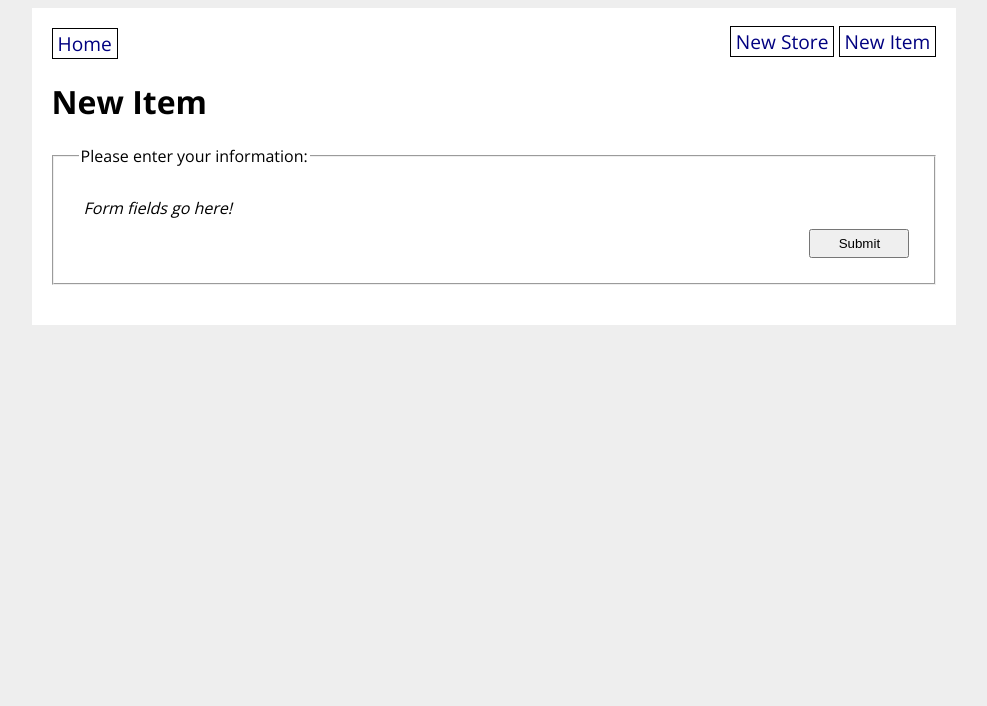
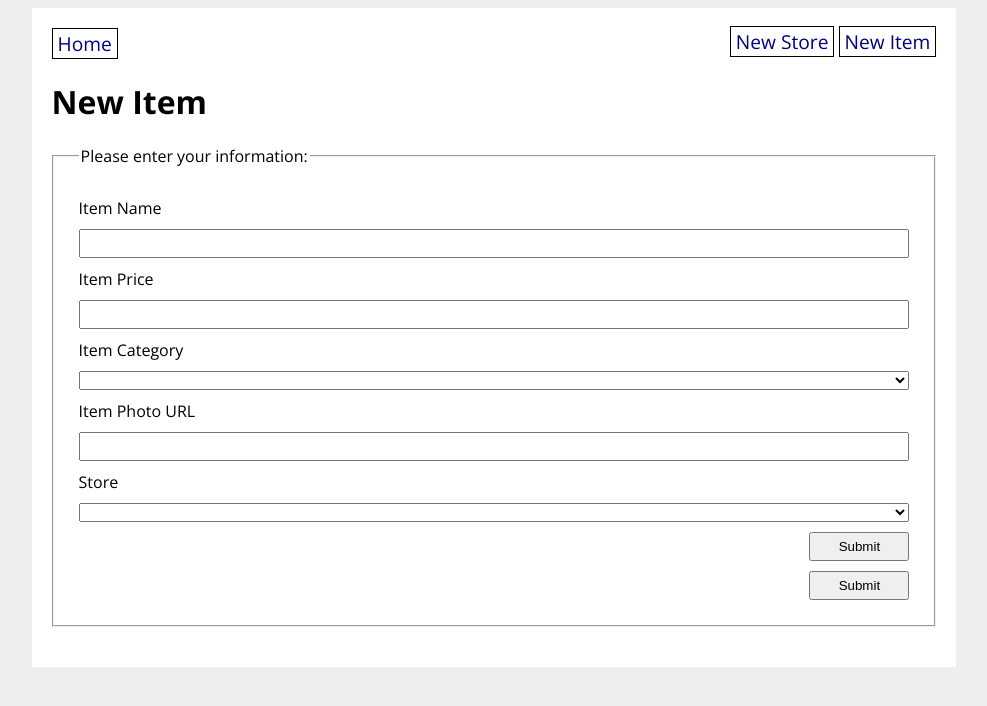
Before and after one commit to GSPuniani/Grocery-Store-Auth, a Flask app: page /new_item in a window 1280 px wide. Shown: the top 706 px of the page, without its empty margins (146-1133 px from the left). Run offline with Flask 2, Linux system fonts and the light colour scheme; lists and menus that the app fills with data are empty.

Commit message:
Finished templates for new store and new item

```diff
--- a/grocery_app/routes.py
+++ b/grocery_app/routes.py
@@ -71,15 +71,26 @@ def new_item():
 def store_detail(store_id):
     store = GroceryStore.query.get(store_id)
     # TODO: Create a GroceryStoreForm and pass in `obj=store`
+    form = GroceryStoreForm(obj=store)
 
     # TODO: If form was submitted and was valid:
     # - update the GroceryStore object and save it to the database,
     # - flash a success message, and
     # - redirect the user to the store detail page.
+    if form.validate_on_submit():
+        store = GroceryStore(
+            title=form.title.data,
+            address=form.address.data
+        )
+        db.session.add(store)
+        db.session.commit()
+
+        flash('The grocery store was updated successfully.')
+        return redirect(url_for('main.store_detail', store_id=store.id))
 
     # TODO: Send the form to the template and use it to render the form fields
     store = GroceryStore.query.get(store_id)
-    return render_template('store_detail.html', store=store)
+    return render_template('store_detail.html', store=store, form=form)
 
 @main.route('/item/<item_id>', methods=['GET', 'POST'])
 def item_detail(item_id):
--- a/grocery_app/templates/new_item.html
+++ b/grocery_app/templates/new_item.html
@@ -3,15 +3,33 @@
 
 <h1>New Item</h1>
 
-<form>
+<form method="POST" action="{{ url_for('main.new_item') }}">
+
+    {{ form.csrf_token }}
+
     <fieldset>
         <legend>Please enter your information:</legend>
 
 
-
         <!-- TODO: Remove the next paragraph and use the `form` object passed in
             from the route to render a form. -->
-        <p><em>Form fields go here!</em></p>
+        {{ form.name.label }}
+        {{ form.name }}
+
+        {{ form.price.label }}
+        {{ form.price}}
+
+        {{ form.category.label }}
+        {{ form.category }}
+
+        {{ form.photo_url.label }}
+        {{ form.photo_url}}
+
+        {{ form.store.label }}
+        {{ form.store}}
+
+        {{ form.submit }}
+
 
         <input type="submit" value="Submit">
     </fieldset>
```
Also changed, not shown: grocery_app/templates/new_store.html (+12 -4 lines).
